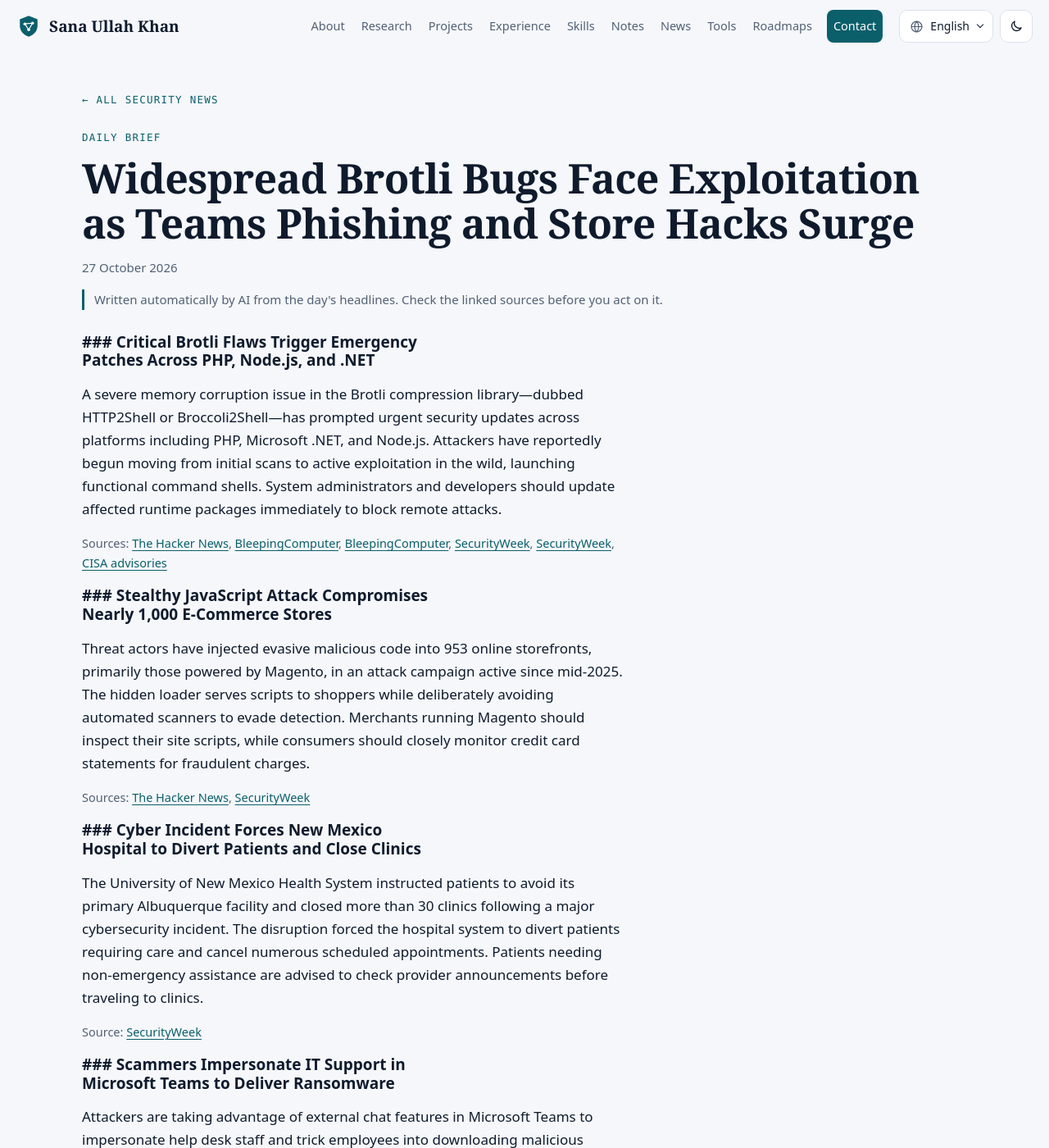
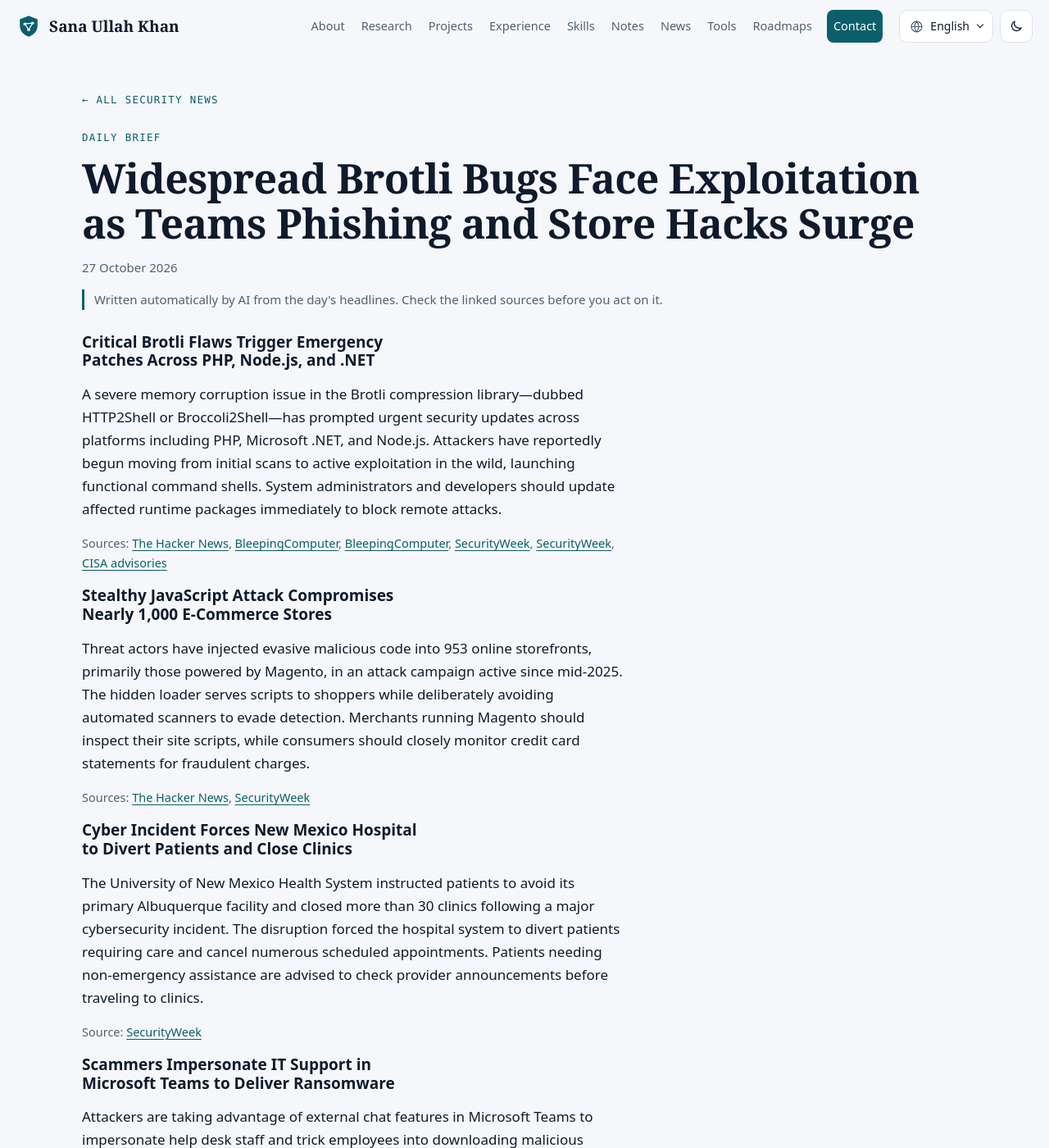
Before and after one commit to Sanaullah-Niazi/portfolio, a Jekyll site: the page built from _briefs/2026-10-27.md, in a window 1280 px wide and 1400 px high. Shown: the whole window at 82% size. Built offline with Jekyll 4.4.1, drawn with Linux system fonts in a browser that asks for light colours; some web fonts are replaced; some of the changed text lies outside the part shown.

```diff
--- a/_briefs/2026-10-27.md
+++ b/_briefs/2026-10-27.md
@@ -17,31 +17,31 @@ sources:
   - {"title": "Former pentester used ARTEX AI to steal 8.2 million data records", "url": "https://www.bleepingcomputer.com/news/security/former-pentester-used-artex-ai-to-steal-82-million-data-records/", "source": "BleepingComputer"}
 ---
 
-### ### Critical Brotli Flaws Trigger Emergency Patches Across PHP, Node.js, and .NET
+### Critical Brotli Flaws Trigger Emergency Patches Across PHP, Node.js, and .NET
 
 A severe memory corruption issue in the Brotli compression library—dubbed HTTP2Shell or Broccoli2Shell—has prompted urgent security updates across platforms including PHP, Microsoft .NET, and Node.js. Attackers have reportedly begun moving from initial scans to active exploitation in the wild, launching functional command shells. System administrators and developers should update affected runtime packages immediately to block remote attacks.
 
 <span class="brief-src">Sources: [The Hacker News](https://thehackernews.com/2026/10/php-issues-second-windows-security.html), [BleepingComputer](https://www.bleepingcomputer.com/news/security/critical-http2shell-brotli-vulnerability-triggers-emergency-patches/), [BleepingComputer](https://www.bleepingcomputer.com/news/microsoft/microsoft-releases-emergency-net-patches-for-critical-brotli-flaw/), [SecurityWeek](https://www.securityweek.com/industrial-vendors-check-products-for-php2shell-vulnerabilities/), [SecurityWeek](https://www.securityweek.com/php2shell-exploitation-moves-from-probes-to-working-shells/), [CISA advisories](https://www.cisa.gov/news-events/alerts/2026/10/26/cisa-adds-two-known-exploited-vulnerabilities-catalog)</span>
 
-### ### Stealthy JavaScript Attack Compromises Nearly 1,000 E-Commerce Stores
+### Stealthy JavaScript Attack Compromises Nearly 1,000 E-Commerce Stores
 
 Threat actors have injected evasive malicious code into 953 online storefronts, primarily those powered by Magento, in an attack campaign active since mid-2025. The hidden loader serves scripts to shoppers while deliberately avoiding automated scanners to evade detection. Merchants running Magento should inspect their site scripts, while consumers should closely monitor credit card statements for fraudulent charges.
 
 <span class="brief-src">Sources: [The Hacker News](https://thehackernews.com/2026/10/hackers-infect-953-online-stores-with.html), [SecurityWeek](https://www.securityweek.com/953-online-stores-infected-in-long-lasting-malware-campaign/)</span>
 
-### ### Cyber Incident Forces New Mexico Hospital to Divert Patients and Close Clinics
+### Cyber Incident Forces New Mexico Hospital to Divert Patients and Close Clinics
 
 The University of New Mexico Health System instructed patients to avoid its primary Albuquerque facility and closed more than 30 clinics following a major cybersecurity incident. The disruption forced the hospital system to divert patients requiring care and cancel numerous scheduled appointments. Patients needing non-emergency assistance are advised to check provider announcements before traveling to clinics.
 
 <span class="brief-src">Source: [SecurityWeek](https://www.securityweek.com/cybersecurity-issue-forces-a-major-new-mexico-hospital-to-divert-patients-and-close-clinics/)</span>
 
-### ### Scammers Impersonate IT Support in Microsoft Teams to Deliver Ransomware
+### Scammers Impersonate IT Support in Microsoft Teams to Deliver Ransomware
 
 Attackers are taking advantage of external chat features in Microsoft Teams to impersonate help desk staff and trick employees into downloading malicious software. Researchers warn that this social engineering technique is recurring across hundreds of incidents to deploy backdoors and ransomware. Workplaces should restrict unsolicited external messaging and verify all technical support requests through trusted internal channels.
 
 <span class="brief-src">Source: [The Hacker News](https://thehackernews.com/2026/10/attackers-use-microsoft-teams-it.html)</span>
 
-### ### AI Pentesting Framework Abused to Steal Over 8 Million Records
+### AI Pentesting Framework Abused to Steal Over 8 Million Records
 
 Police in South Korea identified seven suspects linked to an operation that breached over 90 organizations using the ARTEX AI penetration testing tool. The ring, reportedly led by a former security pentester, stole approximately 8.2 million records across affected databases. Organizations using automated security tools should enforce strict credential boundaries and audit the permissions granted to AI agents.
 
--- a/scripts/security_news.py
+++ b/scripts/security_news.py
@@ -441,7 +441,7 @@ def write_brief(items, now):
             links.append(f"[{clean_md(src['source'], 60)}]({url})")
             if n not in used:
                 used.append(n)
-        body.append(f"### {clean_md(st['heading'], 120)}\n\n{clean_md(st['text'], 1200)}\n\n"
+        body.append(f"### {clean_md(str(st['heading']).lstrip('# '), 120)}\n\n{clean_md(st['text'], 1200)}\n\n"
                     f"<span class=\"brief-src\">{'Sources' if len(links) > 1 else 'Source'}: {', '.join(links)}</span>\n")
     if len(body) < 2:
         log("No brief today: the model's stories had no usable sources.")
```
